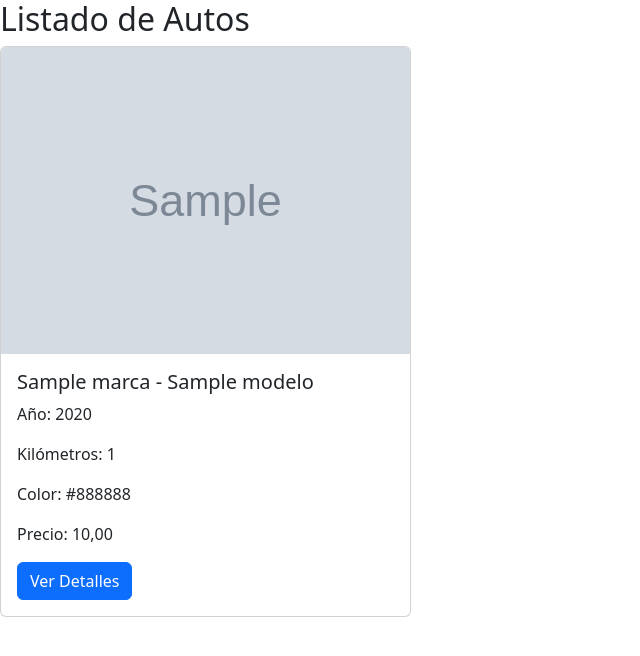
After one commit to miguelpuente/agencia, a Django app: page /auto/list/ in a window 1280 px wide. The commit adds this page. Shown: the top 656 px of the page, without its empty margins (0-640 px from the left). Run offline with Django 4.2, Linux system fonts and the light colour scheme; tables that the repository leaves empty hold one stand-in row (values such as "Sample post"); grey boxes marked "Sample" are stand-in pictures.

Commit message:
CRUD auto

```diff
--- a/apps/agencia/urls.py
+++ b/apps/agencia/urls.py
@@ -3,6 +3,7 @@ from .views import (
     ModeloListView, ModeloDetailView, ModeloCreateView, ModeloUpdateView, ModeloDeleteView,
     MarcaListView, MarcaDetailView, MarcaCreateView, MarcaUpdateView, MarcaDeleteView,
     MarcaModeloListView, MarcaModeloDetailView, MarcaModeloCreateView, MarcaModeloUpdateView, MarcaModeloDeleteView,
+    AutoListView, AutoDetailView, AutoCreateView, AutoUpdateView, AutoDeleteView,
     )
 
 urlpatterns = [
@@ -31,4 +32,11 @@ urlpatterns = [
          MarcaModeloUpdateView.as_view(), name='marca_modelo_update'),
     path('marca-modelo/<int:pk>/delete/',
          MarcaModeloDeleteView.as_view(), name='marca_modelo_delete'),
+
+     # Rutas para el modelo Auto
+    path('auto/list/', AutoListView.as_view(), name='auto_list'),
+    path('auto/<int:pk>/', AutoDetailView.as_view(), name='auto_detail'),
+    path('auto/create/', AutoCreateView.as_view(), name='auto_create'),
+    path('auto/<int:pk>/update/', AutoUpdateView.as_view(), name='auto_update'),
+    path('auto/<int:pk>/delete/', AutoDeleteView.as_view(), name='auto_delete'),
 ]
--- a/apps/agencia/views.py
+++ b/apps/agencia/views.py
@@ -1,3 +1,4 @@
+import os
 from django.urls import reverse_lazy
 from django.views.generic import ListView, DetailView, CreateView, UpdateView, DeleteView
 from .models import Modelo, Marca, MarcaModelo, Auto
@@ -104,3 +105,54 @@ class MarcaModeloDeleteView(DeleteView):
     model = MarcaModelo
     template_name = 'agencia/marcasmodelos/marca_modelo_confirm_delete.html'
     success_url = reverse_lazy('marca_modelo_list')
+
+
+# CRUD Auto
+
+
+class AutoListView(ListView):
+    model = Auto
+    template_name = 'agencia/autos/auto_list.html'
+    context_object_name = 'autos'
+
+
+class AutoDetailView(DetailView):
+    model = Auto
+    template_name = 'agencia/autos/auto_detail.html'
+    context_object_name = 'auto'
+
+
+class AutoCreateView(CreateView):
+    model = Auto
+    template_name = 'agencia/autos/auto_form.html'
+    context_object_name = 'auto'
+    fields = '__all__'
+    success_url = reverse_lazy('auto_list')
+
+
+class AutoUpdateView(UpdateView):
+    model = Auto
+    template_name = 'agencia/autos/auto_form.html'
+    fields = '__all__'
+    success_url = reverse_lazy('auto_list')
+
+
+class AutoDeleteView(DeleteView):
+    model = Auto
+    template_name = 'agencia/autos/auto_confirm_delete.html'
+    success_url = reverse_lazy('auto_list')
+
+    def form_valid(self, form):
+        # Obtener el objeto Auto
+        auto = self.get_object()
+
+        # Eliminar la imagen adociada
+        if auto.imagen:
+            # Obtener la ruta completa del archivo de imagen
+            image_path = auto.imagen.path
+
+            # Verificar si el archivo existe y eliminarlo
+            if os.path.exists(image_path):
+                os.remove(image_path)
+
+        return super().form_valid(form)
--- /dev/null
+++ b/templates/agencia/autos/auto_list.html
@@ -0,0 +1,23 @@
+{% extends "agencia/base.html" %}
+
+{% block content %}
+  <h2>Listado de Autos</h2>
+  <div class="row">
+    {% for auto in object_list %}
+      <div class="col-md-4 mb-4">
+        <div class="card">
+          <img src="{{ auto.imagen.url }}" class="card-img-top" alt="{{ auto.marca_modelo }}">
+          <div class="card-body">
+            <h5 class="card-title">{{ auto.marca_modelo }}</h5>
+            <p class="card-text">Año: {{ auto.anio }}</p>
+            <p class="card-text">Kilómetros: {{ auto.km }}</p>
+            <p class="card-text">Color: {{ auto.color }}</p>
+            <p class="card-text">Precio: {{ auto.precio }}</p>
+            <!-- Puedes agregar más campos según sea necesario -->
+            <a href="{% url 'auto_detail' auto.pk %}" class="btn btn-primary">Ver Detalles</a>
+          </div>
+        </div>
+      </div>
+    {% endfor %}
+  </div>
+{% endblock %}
--- a/templates/agencia/base.html
+++ b/templates/agencia/base.html
@@ -4,6 +4,8 @@
         <meta http-equiv="X-UA-Compatible" content="IE=edge">
         <meta name="viewport" content="width=device-width, initial-scale=1.0">
         <title>{% block title %} Página Base {% endblock %}</title>
+        <link href="https://cdn.jsdelivr.net/npm/bootstrap@5.3.2/dist/css/bootstrap.min.css" rel="stylesheet" integrity="sha384-T3c6CoIi6uLrA9TneNEoa7RxnatzjcDSCmG1MXxSR1GAsXEV/Dwwykc2MPK8M2HN" crossorigin="anonymous">
+<script src="https://cdn.jsdelivr.net/npm/bootstrap@5.3.2/dist/js/bootstrap.bundle.min.js" integrity="sha384-C6RzsynM9kWDrMNeT87bh95OGNyZPhcTNXj1NW7RuBCsyN/o0jlpcV8Qyq46cDfL" crossorigin="anonymous"></script>
     </head>
     <body>
         {% block content %} {% endblock%}
```
Also changed, not shown: templates/agencia/autos/auto_confirm_delete.html (added, +11 -0 lines), templates/agencia/autos/auto_detail.html (added, +17 -0 lines), templates/agencia/autos/auto_form.html (added, +10 -0 lines).
